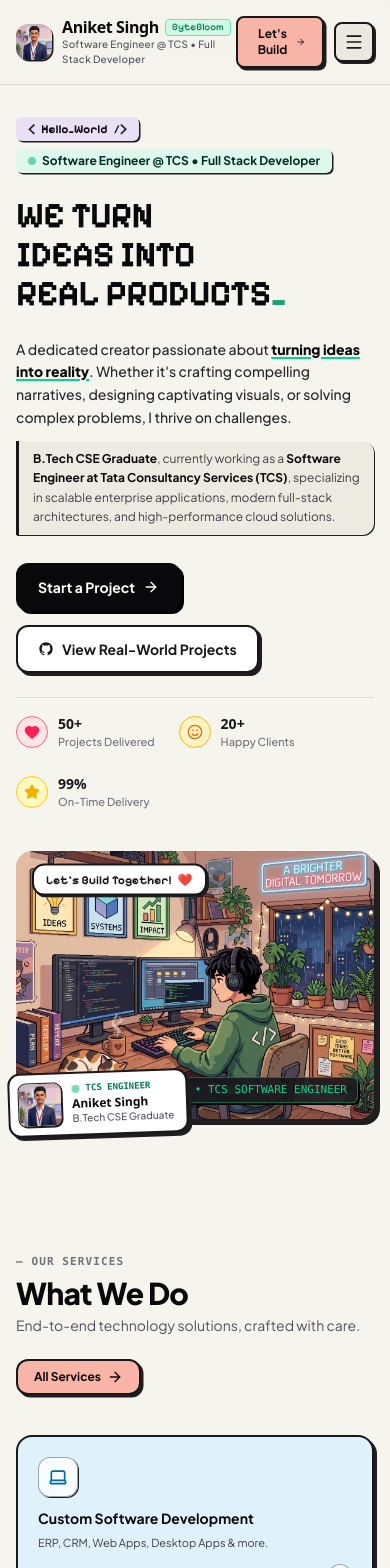
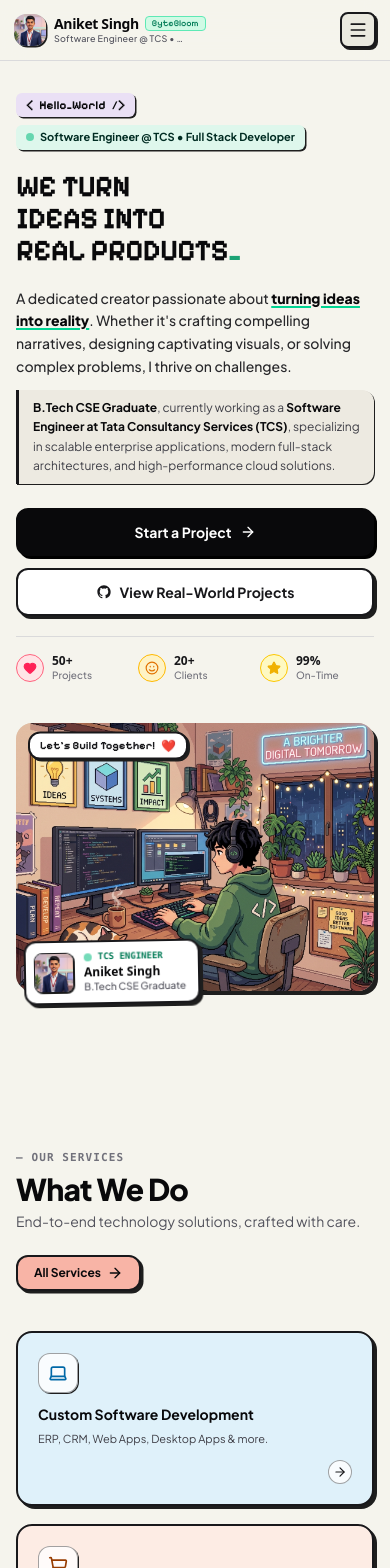
Before and after one commit to sin-07/nPortfolio, a Next.js app: page / in a window 390 px wide. Shown: the top 1568 px of the page. Built offline with nearby package versions, Linux system fonts and the light colour scheme.

Commit message:
fix(mobile): resolve hero artwork badge collision, optimize responsive spacing and prevent horizontal overflow

```diff
--- a/src/app/globals.css
+++ b/src/app/globals.css
@@ -10,6 +10,8 @@
 html {
   scroll-behavior: smooth;
   scroll-padding-top: 85px;
+  overflow-x: hidden;
+  max-width: 100vw;
 }
 
 body {
@@ -17,6 +19,7 @@ body {
   color: #18181b !important;
   font-family: 'Plus Jakarta Sans', system-ui, -apple-system, sans-serif;
   overflow-x: hidden;
+  max-width: 100vw;
 }
 
 .font-pixel {
--- a/src/components/Hero.tsx
+++ b/src/components/Hero.tsx
@@ -55,26 +55,26 @@ export default function Hero({ onOpenContact }: HeroProps) {
       ref={heroRef}
       className="pt-8 pb-16 px-4 sm:px-8 max-w-7xl mx-auto overflow-hidden bg-[#f5f4ed]"
     >
-      <div className="grid grid-cols-1 lg:grid-cols-12 gap-10 lg:gap-8 items-center">
+      <div className="grid grid-cols-1 lg:grid-cols-12 gap-8 lg:gap-8 items-center">
         {/* Left Column: Typography & CTAs - Animates from LEFT */}
-        <div ref={leftColRef} className="lg:col-span-6 flex flex-col space-y-6">
+        <div ref={leftColRef} className="lg:col-span-6 flex flex-col space-y-5 sm:space-y-6">
           {/* Tag Badges */}
           <div className="flex flex-wrap items-center gap-2">
-            <span className="inline-flex items-center gap-1.5 px-3 py-1 rounded-md text-xs sm:text-sm font-pixel font-bold bg-[#eae0f5] text-zinc-950 border-1.5 border-zinc-900 shadow-[1.5px_1.5px_0px_#1e1e1e]">
+            <span className="inline-flex items-center gap-1.5 px-2.5 sm:px-3 py-1 rounded-md text-xs sm:text-sm font-pixel font-bold bg-[#eae0f5] text-zinc-950 border-1.5 border-zinc-900 shadow-[1.5px_1.5px_0px_#1e1e1e]">
               <span>&lt;</span>
               <span>Hello_World</span>
               <span>/&gt;</span>
             </span>
 
-            <span className="inline-flex items-center gap-1.5 px-3 py-1 rounded-md text-xs font-bold bg-[#def7ec] text-emerald-950 border-1.5 border-zinc-900 shadow-[1.5px_1.5px_0px_#1e1e1e]">
-              <span className="w-2 h-2 rounded-full bg-emerald-500 animate-pulse"></span>
+            <span className="inline-flex items-center gap-1.5 px-2.5 sm:px-3 py-1 rounded-md text-[11px] sm:text-xs font-bold bg-[#def7ec] text-emerald-950 border-1.5 border-zinc-900 shadow-[1.5px_1.5px_0px_#1e1e1e]">
+              <span className="w-2 h-2 rounded-full bg-emerald-500 animate-pulse flex-shrink-0"></span>
               <span>Software Engineer @ TCS • Full Stack Developer</span>
             </span>
           </div>
 
           {/* Main Headline */}
           <div className="space-y-1">
-            <h1 className="font-pixel text-4xl sm:text-6xl lg:text-[62px] font-bold uppercase tracking-tight text-zinc-950 leading-[1.08]">
+            <h1 className="font-pixel text-3xl xs:text-4xl sm:text-6xl lg:text-[62px] font-bold uppercase tracking-tight text-zinc-950 leading-[1.08]">
               WE TURN<br />
               IDEAS INTO<br />
               REAL PRODUCTS<span className="cursor-blink text-emerald-600">_</span>
@@ -93,10 +93,10 @@ export default function Hero({ onOpenContact }: HeroProps) {
           </div>
 
           {/* Action Buttons */}
-          <div className="flex flex-wrap items-center gap-3.5 pt-1">
+          <div className="flex flex-col sm:flex-row items-stretch sm:items-center gap-3 pt-1">
             <button
               onClick={onOpenContact}
-              className="inline-flex items-center gap-2 bg-zinc-950 text-white hover:bg-zinc-800 border-2 border-zinc-950 rounded-xl px-5 py-3 font-bold text-sm shadow-[3px_3px_0px_#000] neo-btn cursor-pointer"
+              className="inline-flex items-center justify-center gap-2 bg-zinc-950 text-white hover:bg-zinc-800 border-2 border-zinc-950 rounded-xl px-5 py-3 font-bold text-sm shadow-[3px_3px_0px_#000] neo-btn cursor-pointer w-full sm:w-auto"
             >
               <span>Start a Project</span>
               <ArrowRight className="w-4 h-4" />
@@ -106,9 +106,9 @@ export default function Hero({ onOpenContact }: HeroProps) {
               href="https://github.com/sin-07"
               target="_blank"
               rel="noopener noreferrer"
-              className="inline-flex items-center gap-2 bg-white text-zinc-900 hover:bg-zinc-50 border-2 border-zinc-900 rounded-xl px-5 py-3 font-bold text-sm shadow-[3px_3px_0px_#1e1e1e] neo-btn cursor-pointer"
+              className="inline-flex items-center justify-center gap-2 bg-white text-zinc-900 hover:bg-zinc-50 border-2 border-zinc-900 rounded-xl px-5 py-3 font-bold text-sm shadow-[3px_3px_0px_#1e1e1e] neo-btn cursor-pointer w-full sm:w-auto"
             >
-              <svg viewBox="0 0 24 24" fill="currentColor" className="w-4 h-4">
+              <svg viewBox="0 0 24 24" fill="currentColor" className="w-4 h-4 flex-shrink-0">
                 <path fillRule="evenodd" clipRule="evenodd" d="M12 2C6.477 2 2 6.484 2 12.017c0 4.425 2.865 8.18 6.839 9.504.5.092.682-.217.682-.483 0-.237-.008-.868-.013-1.703-2.782.605-3.369-1.343-3.369-1.343-.454-1.158-1.11-1.466-1.11-1.466-.908-.62.069-.608.069-.608 1.003.07 1.53 1.032 1.53 1.032.892 1.53 2.341 1.088 2.91.832.092-.647.35-1.088.636-1.338-2.22-.253-4.555-1.113-4.555-4.951 0-1.093.39-1.988 1.029-2.688-.103-.253-.446-1.272.098-2.65 0 0 .84-.27 2.75 1.026A9.564 9.564 0 0112 6.844c.85.004 1.705.115 2.504.337 1.909-1.296 2.747-1.027 2.747-1.027.546 1.379.202 2.398.1 2.651.64.7 1.028 1.595 1.028 2.688 0 3.848-2.339 4.695-4.566 4.943.359.309.678.92.678 1.855 0 1.338-.012 2.419-.012 2.747 0 .268.18.58.688.482A10.019 10.019 0 0022 12.017C22 6.484 17.522 2 12 2z" />
               </svg>
               <span>View Real-World Projects</span>
@@ -116,18 +116,18 @@ export default function Hero({ onOpenContact }: HeroProps) {
           </div>
 
           {/* Social Proof & Metrics */}
-          <div className="pt-4 sm:pt-6 border-t border-zinc-300/80 flex flex-wrap items-center gap-6 sm:gap-8">
+          <div className="pt-4 sm:pt-6 border-t border-zinc-300/80 grid grid-cols-3 gap-2 sm:flex sm:flex-wrap sm:items-center sm:gap-8">
             {/* Metric 1 */}
-            <div className="flex items-center gap-2.5">
-              <div className="w-8 h-8 rounded-full bg-rose-100 border border-rose-400 flex items-center justify-center text-rose-600">
-                <Heart className="w-4 h-4 fill-rose-500 text-rose-500" />
+            <div className="flex items-center gap-2 sm:gap-2.5">
+              <div className="w-7 h-7 sm:w-8 sm:h-8 rounded-full bg-rose-100 border border-rose-400 flex items-center justify-center text-rose-600 flex-shrink-0">
+                <Heart className="w-3.5 h-3.5 sm:w-4 sm:h-4 fill-rose-500 text-rose-500" />
               </div>
-              <div className="flex flex-col">
-                <span className="font-extrabold text-sm sm:text-base text-zinc-900 font-sans">
+              <div className="flex flex-col min-w-0">
+                <span className="font-extrabold text-xs sm:text-base text-zinc-900 font-sans leading-tight">
                   50+
                 </span>
-                <span className="text-[11px] sm:text-xs text-zinc-500 font-medium">
-                  Projects Delivered
+                <span className="text-[10px] sm:text-xs text-zinc-500 font-medium truncate">
+                  Projects
                 </span>
               </div>
             </div>
@@ -135,16 +135,16 @@ export default function Hero({ onOpenContact }: HeroProps) {
             <div className="h-7 w-px bg-zinc-300 hidden sm:block" />
 
             {/* Metric 2 */}
-            <div className="flex items-center gap-2.5">
-              <div className="w-8 h-8 rounded-full bg-amber-100 border border-amber-400 flex items-center justify-center text-amber-600">
-                <Smile className="w-4 h-4 text-amber-600" />
+            <div className="flex items-center gap-2 sm:gap-2.5">
+              <div className="w-7 h-7 sm:w-8 sm:h-8 rounded-full bg-amber-100 border border-amber-400 flex items-center justify-center text-amber-600 flex-shrink-0">
+                <Smile className="w-3.5 h-3.5 sm:w-4 sm:h-4 text-amber-600" />
               </div>
-              <div className="flex flex-col">
-                <span className="font-extrabold text-sm sm:text-base text-zinc-900 font-sans">
+              <div className="flex flex-col min-w-0">
+                <span className="font-extrabold text-xs sm:text-base text-zinc-900 font-sans leading-tight">
                   20+
                 </span>
-                <span className="text-[11px] sm:text-xs text-zinc-500 font-medium">
-                  Happy Clients
+                <span className="text-[10px] sm:text-xs text-zinc-500 font-medium truncate">
+                  Clients
                 </span>
               </div>
             </div>
@@ -152,16 +152,16 @@ export default function Hero({ onOpenContact }: HeroProps) {
             <div className="h-7 w-px bg-zinc-300 hidden sm:block" />
 
             {/* Metric 3 */}
-            <div className="flex items-center gap-2.5">
-              <div className="w-8 h-8 rounded-full bg-yellow-100 border border-yellow-400 flex items-center justify-center text-yellow-600">
-                <Star className="w-4 h-4 fill-yellow-500 text-yellow-500" />
+            <div className="flex items-center gap-2 sm:gap-2.5">
+              <div className="w-7 h-7 sm:w-8 sm:h-8 rounded-full bg-yellow-100 border border-yellow-400 flex items-center justify-center text-yellow-600 flex-shrink-0">
+                <Star className="w-3.5 h-3.5 sm:w-4 sm:h-4 fill-yellow-500 text-yellow-500" />
               </div>
-              <div className="flex flex-col">
-                <span className="font-extrabold text-sm sm:text-base text-zinc-900 font-sans">
+              <div className="flex flex-col min-w-0">
+                <span className="font-extrabold text-xs sm:text-base text-zinc-900 font-sans leading-tight">
                   99%
                 </span>
-                <span className="text-[11px] sm:text-xs text-zinc-500 font-medium">
-                  On-Time Delivery
+                <span className="text-[10px] sm:text-xs text-zinc-500 font-medium truncate">
+                  On-Time
                 </span>
               </div>
             </div>
@@ -169,8 +169,11 @@ export default function Hero({ onOpenContact }: HeroProps) {
         </div>
 
         {/* Right Column: Cozy Pixel Desk Artwork - Animates from RIGHT */}
-        <div ref={rightColRef} className="lg:col-span-6 relative flex justify-center items-center">
-          <div className="relative w-full max-w-[560px] aspect-[4/3] rounded-2xl overflow-hidden border-2.5 border-zinc-900 shadow-[6px_6px_0px_#1e1e1e] bg-[#e6e2d3]">
+        <div ref={rightColRef} className="lg:col-span-6 relative flex justify-center items-center pb-6 sm:pb-4 pt-2">
+          {/* Inner Relative Wrapper keeps image & floating badge synchronized in the same coordinate frame */}
+          <div className="relative w-full max-w-[560px]">
+            {/* Desk Artwork Card */}
+            <div className="relative w-full aspect-[4/3] rounded-2xl overflow-hidden border-2.5 border-zinc-900 shadow-[4px_4px_0px_#1e1e1e] sm:shadow-[6px_6px_0px_#1e1e1e] bg-[#e6e2d3]">
               <Image
                 src="/images/hero-desk.jpg"
                 alt="Aniket Singh coding workspace with cat, dual monitors, and motivational retro posters"
@@ -183,23 +186,23 @@ export default function Hero({ onOpenContact }: HeroProps) {
               {/* Cute speech bubble sticker floating */}
               <div
                 ref={stickerRef}
-              className="absolute top-4 left-4 sm:top-6 sm:left-6 bg-white border-2 border-zinc-900 px-3 py-1.5 rounded-xl shadow-[2px_2px_0px_#1e1e1e] flex items-center gap-1.5 transform -rotate-2 hover:rotate-0 transition-transform"
+                className="absolute top-3 left-3 sm:top-6 sm:left-6 bg-white border-2 border-zinc-900 px-2.5 py-1 sm:px-3 sm:py-1.5 rounded-xl shadow-[2px_2px_0px_#1e1e1e] flex items-center gap-1.5 transform -rotate-2 hover:rotate-0 transition-transform select-none"
               >
-              <span className="text-xs font-bold text-zinc-900 font-pixel">
+                <span className="text-[11px] sm:text-xs font-bold text-zinc-900 font-pixel">
                   Let&apos;s Build Together!
                 </span>
                 <span className="text-xs">❤️</span>
               </div>
 
-            {/* Cozy neon corner pill */}
-            <div className="absolute bottom-4 right-4 bg-zinc-900/90 text-emerald-400 border border-emerald-500/50 px-2.5 py-1 rounded-md text-[11px] font-mono shadow-[2px_2px_0px_#000]">
+              {/* Cozy neon corner pill - visible on sm+ screens so it never overlaps or clutters with avatar badge on mobile */}
+              <div className="hidden sm:block absolute bottom-4 right-4 bg-zinc-900/90 text-emerald-400 border border-emerald-500/50 px-2.5 py-1 rounded-md text-[11px] font-mono shadow-[2px_2px_0px_#000]">
                 &lt;/&gt; ANIKET SINGH • TCS SOFTWARE ENGINEER
               </div>
             </div>
 
-          {/* Floating Engineer Cartoon Avatar Badge */}
-          <div className="absolute -bottom-4 -left-2 sm:-bottom-5 sm:-left-3 z-20 bg-white border-2 border-zinc-900 rounded-xl sm:rounded-2xl p-2 sm:p-2.5 shadow-[3.5px_3.5px_0px_#1e1e1e] flex items-center gap-2.5 sm:gap-3 transform -rotate-2 hover:rotate-0 transition-transform">
-            <div className="relative w-11 h-11 sm:w-13 sm:h-13 rounded-lg sm:rounded-xl overflow-hidden border border-zinc-900 flex-shrink-0 bg-emerald-50 shadow-[1px_1px_0px_#1e1e1e]">
+            {/* Floating Engineer Cartoon Avatar Badge - cleanly anchored without overflowing mobile screen */}
+            <div className="absolute -bottom-3 left-2 sm:-bottom-5 sm:-left-4 z-20 bg-white border-2 border-zinc-900 rounded-xl sm:rounded-2xl p-2 sm:p-2.5 shadow-[3px_3px_0px_#1e1e1e] sm:shadow-[3.5px_3.5px_0px_#1e1e1e] flex items-center gap-2.5 sm:gap-3 transform -rotate-1 sm:-rotate-2 hover:rotate-0 transition-transform max-w-[calc(100%-1rem)]">
+              <div className="relative w-10 h-10 sm:w-13 sm:h-13 rounded-lg sm:rounded-xl overflow-hidden border border-zinc-900 flex-shrink-0 bg-emerald-50 shadow-[1px_1px_0px_#1e1e1e]">
                 <Image
                   src="/images/aniket-portrait.jpg"
                   alt="Aniket Singh - Software Engineer @ TCS"
@@ -208,13 +211,14 @@ export default function Hero({ onOpenContact }: HeroProps) {
                   className="object-cover"
                 />
               </div>
-            <div className="pr-1 sm:pr-2">
+              <div className="pr-1 sm:pr-2 min-w-0">
                 <div className="flex items-center gap-1.5">
-                <span className="w-2 h-2 rounded-full bg-emerald-500 animate-pulse" />
-                <span className="text-[9px] sm:text-[10px] font-mono font-bold uppercase text-emerald-700">TCS Engineer</span>
+                  <span className="w-2 h-2 rounded-full bg-emerald-500 animate-pulse flex-shrink-0" />
+                  <span className="text-[9px] sm:text-[10px] font-mono font-bold uppercase text-emerald-700 truncate">TCS Engineer</span>
                 </div>
-              <p className="text-xs sm:text-sm font-extrabold text-zinc-950 font-sans leading-tight">Aniket Singh</p>
-              <p className="text-[10px] sm:text-xs text-zinc-600 font-medium">B.Tech CSE Graduate</p>
+                <p className="text-xs sm:text-sm font-extrabold text-zinc-950 font-sans leading-tight truncate">Aniket Singh</p>
+                <p className="text-[10px] sm:text-xs text-zinc-600 font-medium truncate">B.Tech CSE Graduate</p>
+              </div>
             </div>
           </div>
         </div>
--- a/src/components/Navbar.tsx
+++ b/src/components/Navbar.tsx
@@ -241,15 +241,15 @@ export default function Navbar({ onOpenContact, onOpenAbout }: NavbarProps) {
   ];
 
   return (
-    <header className="sticky top-0 z-40 w-full py-4 px-4 sm:px-8 bg-[#f5f4ed]/95 backdrop-blur-md border-b border-zinc-300/80">
-      <div className="max-w-7xl mx-auto flex items-center justify-between">
+    <header className="sticky top-0 z-40 w-full py-3 sm:py-4 px-3.5 sm:px-8 bg-[#f5f4ed]/95 backdrop-blur-md border-b border-zinc-300/80">
+      <div className="max-w-7xl mx-auto flex items-center justify-between gap-2">
         {/* Brand Logo - Aniket Singh */}
         <Link
           href="/"
           onClick={(e) => handleNavClick(e, "home")}
-          className="flex items-center gap-2.5 group cursor-pointer"
+          className="flex items-center gap-2 sm:gap-2.5 group cursor-pointer min-w-0"
         >
-          <div className="relative w-9 h-9 sm:w-10 sm:h-10 overflow-hidden rounded-xl border-1.5 border-zinc-900 bg-[#def7ec] flex items-center justify-center shadow-[1.5px_1.5px_0px_#1e1e1e] group-hover:scale-105 transition-transform flex-shrink-0">
+          <div className="relative w-8 h-8 sm:w-10 sm:h-10 overflow-hidden rounded-xl border-1.5 border-zinc-900 bg-[#def7ec] flex items-center justify-center shadow-[1.5px_1.5px_0px_#1e1e1e] group-hover:scale-105 transition-transform flex-shrink-0">
             <Image
               src="/images/aniket-portrait.jpg"
               alt="Aniket Singh - Software Engineer @ TCS"
@@ -258,16 +258,16 @@ export default function Navbar({ onOpenContact, onOpenAbout }: NavbarProps) {
               className="object-cover"
             />
           </div>
-          <div className="flex flex-col">
+          <div className="flex flex-col min-w-0">
             <div className="flex items-center gap-1.5">
-              <span className="font-extrabold text-base sm:text-lg tracking-tight text-zinc-950 font-sans leading-tight">
+              <span className="font-extrabold text-sm sm:text-lg tracking-tight text-zinc-950 font-sans leading-tight truncate">
                 Aniket Singh
               </span>
-              <span className="text-[10px] font-pixel text-emerald-700 bg-emerald-100 border border-emerald-300 px-1.5 py-0.2 rounded">
+              <span className="text-[9px] sm:text-[10px] font-pixel text-emerald-700 bg-emerald-100 border border-emerald-300 px-1.5 py-0.2 rounded flex-shrink-0">
                 ByteBloom
               </span>
             </div>
-            <span className="text-[10px] sm:text-xs text-zinc-600 font-medium tracking-wide">
+            <span className="text-[9px] sm:text-xs text-zinc-600 font-medium tracking-wide truncate max-w-[130px] xs:max-w-[210px] sm:max-w-none">
               Software Engineer @ TCS • Full Stack Developer
             </span>
           </div>
@@ -309,7 +309,7 @@ export default function Navbar({ onOpenContact, onOpenAbout }: NavbarProps) {
         </nav>
 
         {/* Right Actions: Retro status badge + Let's Build CTA */}
-        <div className="flex items-center gap-2.5 sm:gap-3.5">
+        <div className="flex items-center gap-2 sm:gap-3.5 flex-shrink-0">
           {/* Status badge */}
           <div className="hidden lg:flex items-center gap-1.5 bg-[#eae9df] border-1.5 border-zinc-900 rounded-full px-3 py-1 text-xs font-semibold text-zinc-800 shadow-[1px_1px_0px_#1e1e1e]">
             <span className="w-2 h-2 rounded-full bg-emerald-500 animate-pulse"></span>
@@ -319,16 +319,16 @@ export default function Navbar({ onOpenContact, onOpenAbout }: NavbarProps) {
           {/* Let's Build Button */}
           <button
             onClick={onOpenContact}
-            className="inline-flex items-center gap-1.5 bg-[#f8b4a6] hover:bg-[#f69d8b] text-zinc-950 border-2 border-zinc-900 rounded-lg sm:rounded-xl px-4 py-2 font-bold text-xs sm:text-sm shadow-[2.5px_2.5px_0px_#1e1e1e] neo-btn cursor-pointer"
+            className="hidden xs:inline-flex items-center gap-1.5 bg-[#f8b4a6] hover:bg-[#f69d8b] text-zinc-950 border-2 border-zinc-900 rounded-lg sm:rounded-xl px-3 sm:px-4 py-1.5 sm:py-2 font-bold text-xs sm:text-sm shadow-[2px_2px_0px_#1e1e1e] sm:shadow-[2.5px_2.5px_0px_#1e1e1e] neo-btn cursor-pointer"
           >
             <span>Let&apos;s Build</span>
-            <ArrowRight className="w-4 h-4" />
+            <ArrowRight className="w-3.5 h-3.5 sm:w-4 sm:h-4" />
           </button>
 
           {/* Mobile Menu Button */}
           <button
             onClick={toggleMobileMenu}
-            className="md:hidden p-2 rounded-lg border-2 border-zinc-900 bg-[#eae9df] shadow-[2px_2px_0px_#1e1e1e] cursor-pointer"
+            className="md:hidden p-1.5 sm:p-2 rounded-lg border-2 border-zinc-900 bg-[#eae9df] shadow-[2px_2px_0px_#1e1e1e] cursor-pointer"
             aria-label="Toggle Mobile Menu"
           >
             {mobileMenuOpen ? (
--- a/src/components/Technologies.tsx
+++ b/src/components/Technologies.tsx
@@ -347,9 +347,9 @@ export default function Technologies() {
           </h2>
         </div>
 
-        <div className="flex items-center gap-5 self-start md:self-auto">
-          {/* Handwritten slogan + cute cloud */}
-          <div className="flex items-center gap-2">
+        <div className="flex items-center gap-3 sm:gap-5 self-start md:self-auto">
+          {/* Handwritten slogan + cute cloud (hidden on small mobile to keep header clean and uncrowded) */}
+          <div className="hidden sm:flex items-center gap-2">
             <div className="font-handwriting text-zinc-600 text-lg leading-tight text-right">
               <span>A flexible stack.</span><br />
               <span className="font-bold text-zinc-900">For real-world problems.</span>
@@ -370,7 +370,7 @@ export default function Technologies() {
           {/* View All Toggle Button */}
           <button
             onClick={() => setShowFullStack(!showFullStack)}
-            className="inline-flex items-center gap-1.5 bg-[#f8b4a6] hover:bg-[#f69d8b] text-zinc-950 border-2 border-zinc-900 rounded-xl px-4 py-2 font-bold text-xs sm:text-sm shadow-[2.5px_2.5px_0px_#1e1e1e] neo-btn cursor-pointer"
+            className="inline-flex items-center gap-1.5 bg-[#f8b4a6] hover:bg-[#f69d8b] text-zinc-950 border-2 border-zinc-900 rounded-xl px-3.5 sm:px-4 py-2 font-bold text-xs sm:text-sm shadow-[2.5px_2.5px_0px_#1e1e1e] neo-btn cursor-pointer"
           >
             <span>{showFullStack ? "Hide Stack" : "View All Stack"}</span>
             <ChevronDown
@@ -385,17 +385,17 @@ export default function Technologies() {
       {/* Row 1 Grid - Sweeps in from LEFT */}
       <div
         ref={row1Ref}
-        className="grid grid-cols-3 sm:grid-cols-4 md:grid-cols-6 lg:grid-cols-12 gap-3 mb-3"
+        className="grid grid-cols-3 sm:grid-cols-4 md:grid-cols-6 lg:grid-cols-12 gap-2.5 sm:gap-3 mb-2.5 sm:mb-3"
       >
         {row1.map((item, idx) => (
           <div
             key={idx}
-            className="bg-white border-2 border-zinc-900 rounded-xl p-3 flex flex-col items-center justify-center gap-1.5 shadow-[2px_2px_0px_#1e1e1e] hover:translate-x-[-1.5px] hover:translate-y-[-1.5px] hover:shadow-[3.5px_3.5px_0px_#1e1e1e] transition-all cursor-pointer group"
+            className="bg-white border-2 border-zinc-900 rounded-xl p-2 sm:p-3 flex flex-col items-center justify-center gap-1.5 shadow-[2px_2px_0px_#1e1e1e] hover:translate-x-[-1.5px] hover:translate-y-[-1.5px] hover:shadow-[3.5px_3.5px_0px_#1e1e1e] transition-all cursor-pointer group min-w-0"
           >
-            <div className="w-7 h-7 flex items-center justify-center group-hover:scale-110 transition-transform">
+            <div className="w-6 h-6 sm:w-7 sm:h-7 flex items-center justify-center group-hover:scale-110 transition-transform">
               {item.icon}
             </div>
-            <span className="text-[11px] font-bold text-zinc-900 tracking-tight">
+            <span className="text-[10px] sm:text-[11px] font-bold text-zinc-900 tracking-tight truncate max-w-full">
               {item.name}
             </span>
           </div>
@@ -405,17 +405,17 @@ export default function Technologies() {
       {/* Row 2 Grid - Sweeps in from RIGHT */}
       <div
         ref={row2Ref}
-        className="grid grid-cols-3 sm:grid-cols-4 md:grid-cols-6 lg:grid-cols-13 gap-3"
+        className="grid grid-cols-3 sm:grid-cols-4 md:grid-cols-6 lg:grid-cols-13 gap-2.5 sm:gap-3"
       >
         {row2.map((item, idx) => (
           <div
             key={idx}
-            className="bg-white border-2 border-zinc-900 rounded-xl p-3 flex flex-col items-center justify-center gap-1.5 shadow-[2px_2px_0px_#1e1e1e] hover:translate-x-[-1.5px] hover:translate-y-[-1.5px] hover:shadow-[3.5px_3.5px_0px_#1e1e1e] transition-all cursor-pointer group"
+            className="bg-white border-2 border-zinc-900 rounded-xl p-2 sm:p-3 flex flex-col items-center justify-center gap-1.5 shadow-[2px_2px_0px_#1e1e1e] hover:translate-x-[-1.5px] hover:translate-y-[-1.5px] hover:shadow-[3.5px_3.5px_0px_#1e1e1e] transition-all cursor-pointer group min-w-0"
           >
-            <div className="w-7 h-7 flex items-center justify-center group-hover:scale-110 transition-transform">
+            <div className="w-6 h-6 sm:w-7 sm:h-7 flex items-center justify-center group-hover:scale-110 transition-transform">
               {item.icon}
             </div>
-            <span className="text-[11px] font-bold text-zinc-900 tracking-tight">
+            <span className="text-[10px] sm:text-[11px] font-bold text-zinc-900 tracking-tight truncate max-w-full">
               {item.name}
             </span>
           </div>
```
Also changed, not shown: src/components/AboutSection.tsx (+11 -11 lines). Lines whose indentation alone changed are shown as unchanged.
